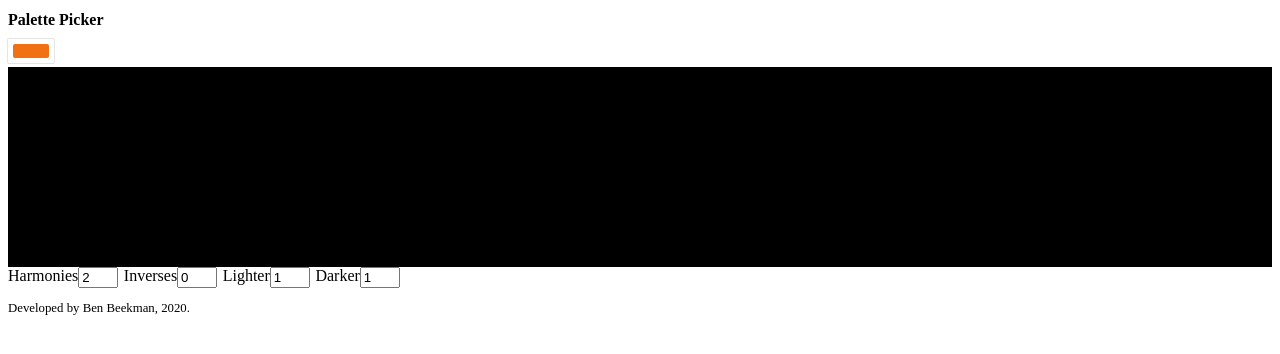
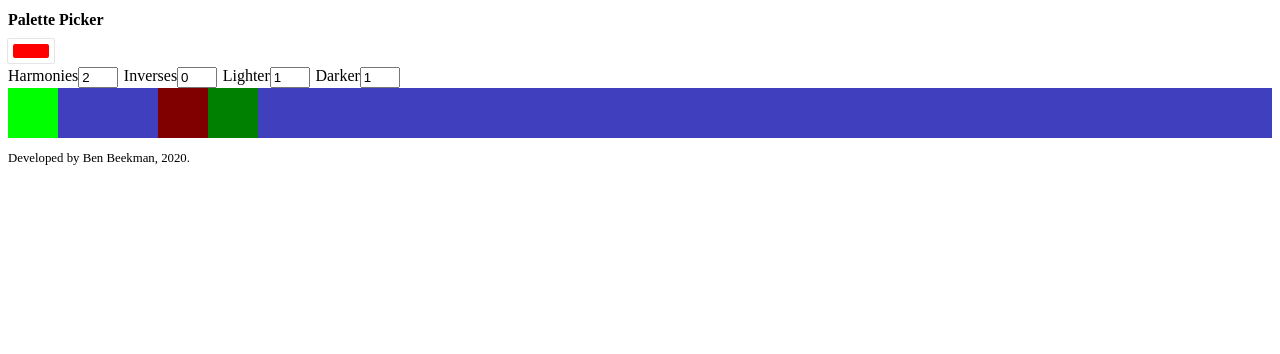
Before and after one commit to beekman/color-combo-creator, a React app: page / in a window 1280 px wide. Built offline with nearby package versions, Linux system fonts and the light colour scheme.

Commit message:
dynamic rendering of generated color palette to DOM as color swatches

```diff
--- a/src/components/VariationsControls/VariationsControls.css
+++ b/src/components/VariationsControls/VariationsControls.css
@@ -9,12 +9,19 @@
 }
 
 .ColorMatches {
-  background:black;
-  height: 200px;
+  background:hsl(240, 50%, 50%);
+  height: auto;
+  display: flex;
+  flex-wrap: wrap;
   width: 100%;
   .Swatch{
-    height: 100px;
-    width: 100px;
-    background: white;
+    display: block;
+    height: 50px;
+    width: 50px;
+    font-size: 0.6rem;
+    p{
+      display:none;
+      visibility: hidden;
+    }
   }
 }
--- a/src/components/VariationsControls/VariationsControls.js
+++ b/src/components/VariationsControls/VariationsControls.js
@@ -13,58 +13,69 @@ const VariationsControls = (color) => {
 
   useEffect(() => {
     const hslHarmonies = getHarmonies(color.hsl, harmonyQuantity);
-    console.log('Harmonic colors:');
-    console.log(hslHarmonies);
     makeColorSwatches(hslHarmonies);
 
     const hslInverses = getInverses(color.hsl, hslHarmonies, inverseQuantity);
-    console.log('Inverse colors:');
-    console.log(hslInverses);
     makeColorSwatches(hslInverses);
 
-    let baseHarmoniesAndInversesColorList = getBaseHarmoniesAndInversesColorList(color.hsl, hslHarmonies, hslInverses);
-    console.log('Base, Harmonies, and Inverses Color List:');
-    console.log(baseHarmoniesAndInversesColorList);
+    baseHarmoniesAndInversesColorList = getBaseHarmoniesAndInversesColorList(color.hsl, hslHarmonies, hslInverses);
 
 
-    const hslLighters = getLighters(baseHarmoniesAndInversesColorList, lighterQuantity);
+    hslLighters = getLighters(baseHarmoniesAndInversesColorList, lighterQuantity);
     console.log('Lighter colors:');
     console.log(hslLighters);
-    makeColorSwatches(hslLighters);
 
 
-
-    const hslDarkers = getDarkers(baseHarmoniesAndInversesColorList, darkerQuantity);
-    console.log('Darker colors:');
-    console.log(hslDarkers);
+    baseHarmoniesAndInversesColorList = getBaseHarmoniesAndInversesColorList(color.hsl, hslHarmonies, hslInverses);
+    hslDarkers = getDarkers(baseHarmoniesAndInversesColorList, darkerQuantity);
     makeColorSwatches(hslDarkers);
   });
+
+  let hslHarmonies = getHarmonies(color.hsl, harmonyQuantity);
+  let hslInverses = getInverses(color.hsl, hslHarmonies, inverseQuantity);
+  let baseHarmoniesAndInversesColorList = getBaseHarmoniesAndInversesColorList(color.hsl, hslHarmonies, hslInverses);
+  let hslLighters = getLighters(baseHarmoniesAndInversesColorList, lighterQuantity);
+  let hslDarkers = getDarkers(baseHarmoniesAndInversesColorList, darkerQuantity);
 
   const makeColorSwatches = (colorSet) => {
     if(colorSet.length) {
       return colorSet.map(color => {
         console.log(color);
         return (
-          <div key={color.h} style={{ background: `hsl(316, 93%, 76%)` }} className={styles.Swatch}>
-            Color
+          <div key={color.h} style={{ background: `hsl(${color.h}, ${color.s * 100}%, ${color.l * 100}%)` }} className={styles.Swatch}>
+            <div className={styles.details}>
+              <p>
+                h:{color.h}<br />
+                s:{color.s}<br />
+                l:{color.l}
+              </p>
+            </div>
+
           </div >
         );
       });
     }
   };
-
+  const harmonySwatches = makeColorSwatches(hslHarmonies);
+  const inverseSwatches = makeColorSwatches(hslInverses);
+  const lighterSwatches = makeColorSwatches(hslLighters);
+  const darkerSwatches = makeColorSwatches(hslDarkers);
 
   return (
     <>
-      <section className={styles.ColorMatches}>
 
-      </section>
       <div className={styles.VariationsControls}>
         <label htmlFor="harmonyQuantity">Harmonies</label><input type="number" id="harmonyQuantity" value={harmonyQuantity} onChange={({ target }) => setHarmonyQuantity(target.value)} />
         <label htmlFor="inverseQuantity">Inverses</label><input type="number" id="inverseQuantity" value={inverseQuantity} onChange={({ target }) => setInverseQuantity(target.value)} />
         <label htmlFor="lighterQuantity">Lighter</label><input type="number" id="lighterQuantity" value={lighterQuantity} onChange={({ target }) => setLighterQuantity(target.value)} />
         <label htmlFor="darkerQuantity">Darker</label><input type="number" id="darkerQuantity" value={darkerQuantity} onChange={({ target }) => setDarkerQuantity(target.value)} />
       </div >
+      <section className={styles.ColorMatches}>
+        {harmonySwatches}
+        {inverseSwatches}
+        {lighterSwatches}
+        {darkerSwatches}
+      </section>
     </>
   );
 };
--- a/src/containers/PalettePicker.js
+++ b/src/containers/PalettePicker.js
@@ -9,15 +9,15 @@ class PalettePicker extends React.Component {
   state = {
     displayColorPicker: false,
     color: {
-      r: '241',
-      g: '112',
-      b: '19',
+      r: '255',
+      g: '0',
+      b: '0',
       a: '1',
     },
     hsl: {
       h: '0',
-      s: '100',
-      l: '50',
+      s: '1',
+      l: '.5',
       a: '1',
     },
   };
```
